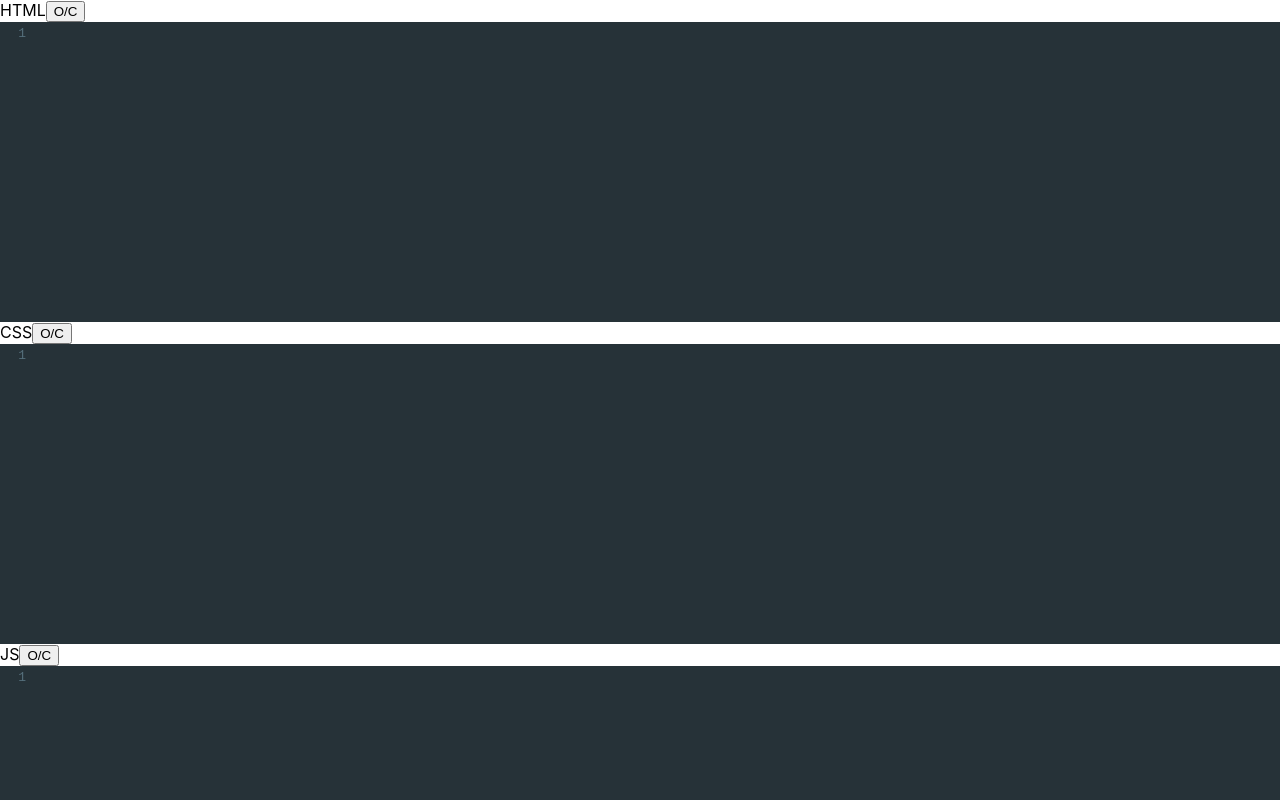
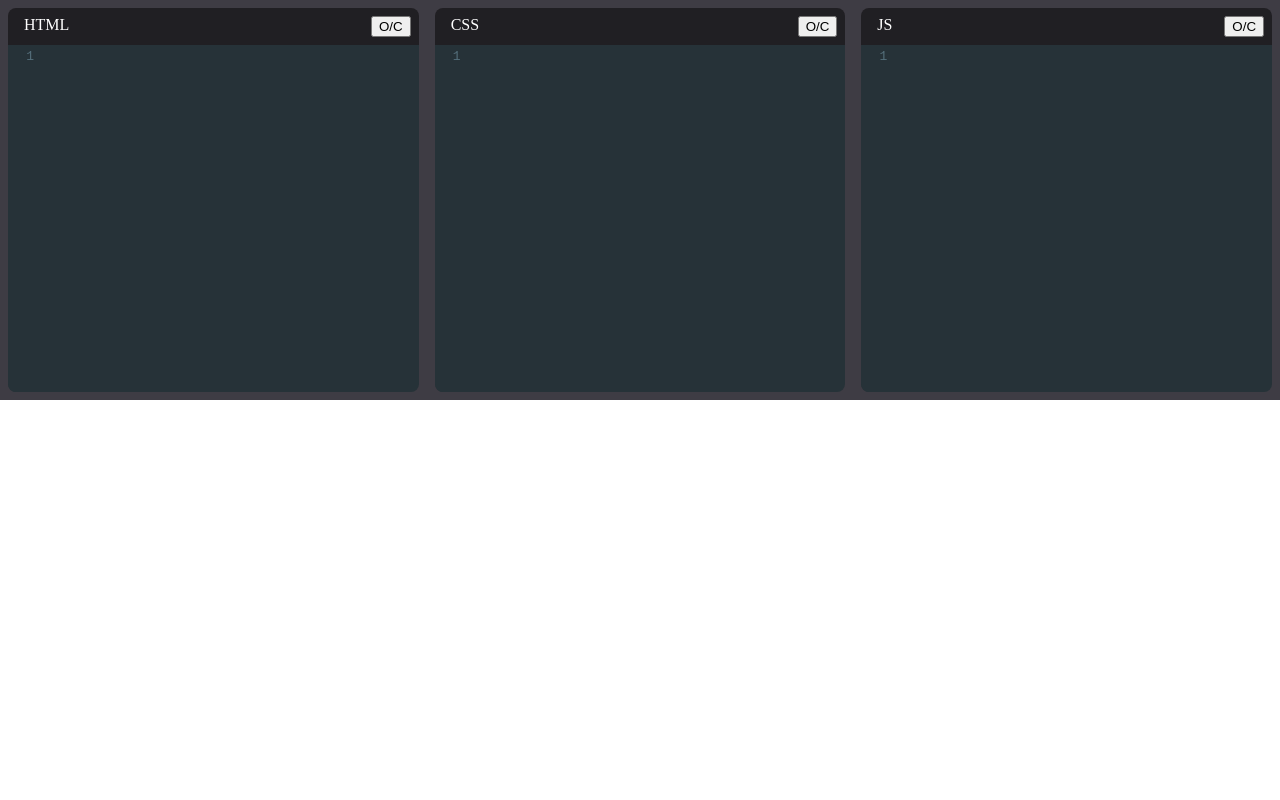
Before and after one commit to fabioc9675/PhysicsSimulators, a React (Create React App) app in the folder codepen_fc/: page / in a window 1280 px wide. Shown: the top 800 px of the page. Built offline with nearby package versions, Linux system fonts and the light colour scheme.

Commit message:
Styles creation to the APP

```diff
--- a/codepen_fc/src/index.css
+++ b/codepen_fc/src/index.css
@@ -1,13 +1,42 @@
 body {
   margin: 0;
-  font-family: -apple-system, BlinkMacSystemFont, 'Segoe UI', 'Roboto', 'Oxygen',
-    'Ubuntu', 'Cantarell', 'Fira Sans', 'Droid Sans', 'Helvetica Neue',
-    sans-serif;
-  -webkit-font-smoothing: antialiased;
-  -moz-osx-font-smoothing: grayscale;
 }
 
-code {
-  font-family: source-code-pro, Menlo, Monaco, Consolas, 'Courier New',
-    monospace;
+.top-pane {
+  background-color: hsl(255, 6%, 25%);
 }
+
+.pane {
+  height: 50vh;
+  display: flex;
+}
+
+.editor-container {
+  flex-grow: 1;
+  flex-basis: 0;
+  display: flex;
+  flex-direction: column;
+  padding: .5rem;
+  background-color: hsl(255, 6%, 25%);
+}
+
+.editor-title {
+  display: flex;
+  justify-content: space-between;
+  background-color: hsl(255, 6%, 13%);
+  color: white;
+  padding: .5rem .5rem .5rem 1rem;
+  border-top-right-radius: .5rem;
+  border-top-left-radius: .5rem;
+}
+
+.CodeMirror {
+  height: 100% !important;
+}
+
+.code-mirror-wrapper {
+  flex-grow: 1;
+  border-bottom-right-radius: .5rem;
+  border-bottom-left-radius: .5rem;
+  overflow: hidden;
+}
```
